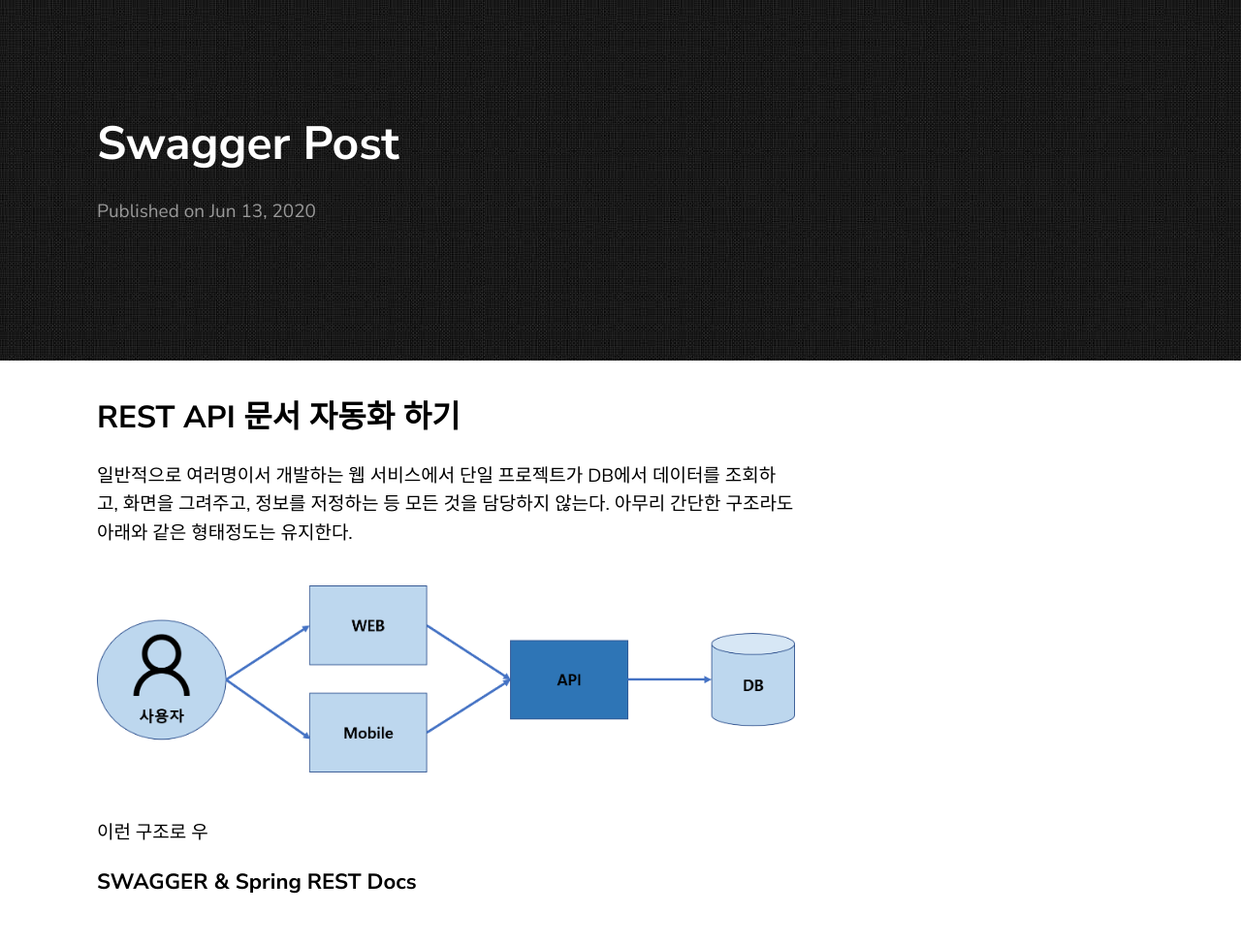
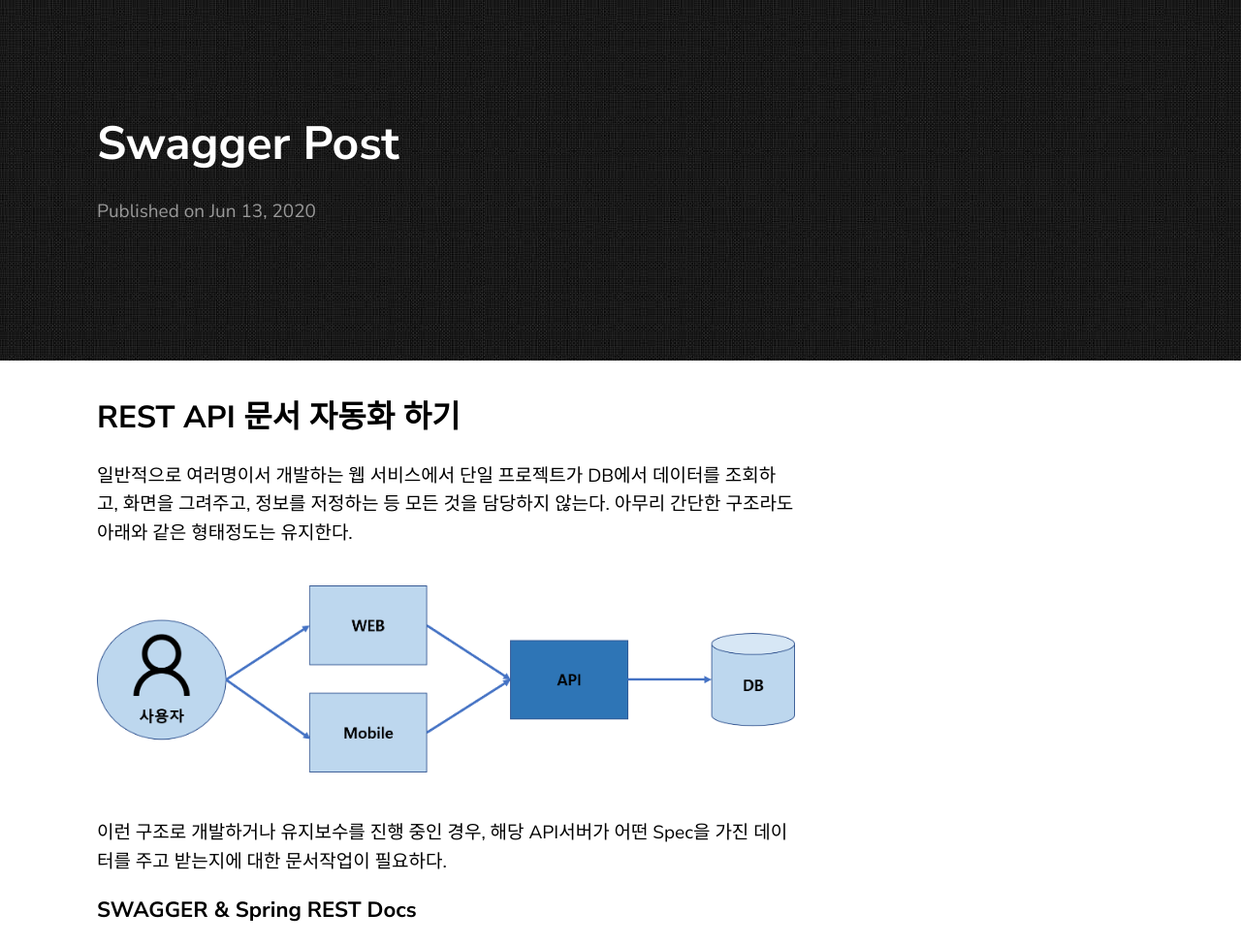
Before and after one commit to rbwls31/rbwls31.github.io, a Jekyll site: the page built from _posts/2020-06-13-swagger-post.markdown, in a window 1280 px wide. Shown: the whole page at 97% size. Built offline with Jekyll 4.4.1, drawn with Linux system fonts in a browser that asks for light colours; our own code applies the rules of GitHub Pages for plain Markdown files; before the commit the page ends 946 px from its top, so only the background shows below that; part of the change alters nothing that is shown.

Commit message:
_posts/2020-06-13-swagger-post.markdown updated from https://stackedit.io/

```diff
--- a/_posts/2020-06-13-swagger-post.markdown
+++ b/_posts/2020-06-13-swagger-post.markdown
@@ -3,7 +3,8 @@
 
 ![web](https://raw.githubusercontent.com/rbwls31/rbwls31.github.io/master/images/WEB.png)
 
-이런 구조로 우
+이런 구조로 개발하거나 유지보수를 진행 중인 경우, 해당 API서버가 어떤 Spec을 가진 데이터를 주고 받는지에 대한 문서작업이 필요하다.
+
 
 ### SWAGGER & Spring REST Docs
 
@@ -11,7 +12,7 @@
 
 
 <!--stackedit_data:
-eyJoaXN0b3J5IjpbLTE4MzMzMzQyMzAsLTE3NjY3MjI4NDgsNT
-A3ODk3NTc3LDY5NzAyNzYyLC00ODI3OTY5MzEsLTQ3NjMyODYx
-OF19
+eyJoaXN0b3J5IjpbNDcyNTM5NjQ0LC0xNzY2NzIyODQ4LDUwNz
+g5NzU3Nyw2OTcwMjc2MiwtNDgyNzk2OTMxLC00NzYzMjg2MThd
+fQ==
 -->
```
